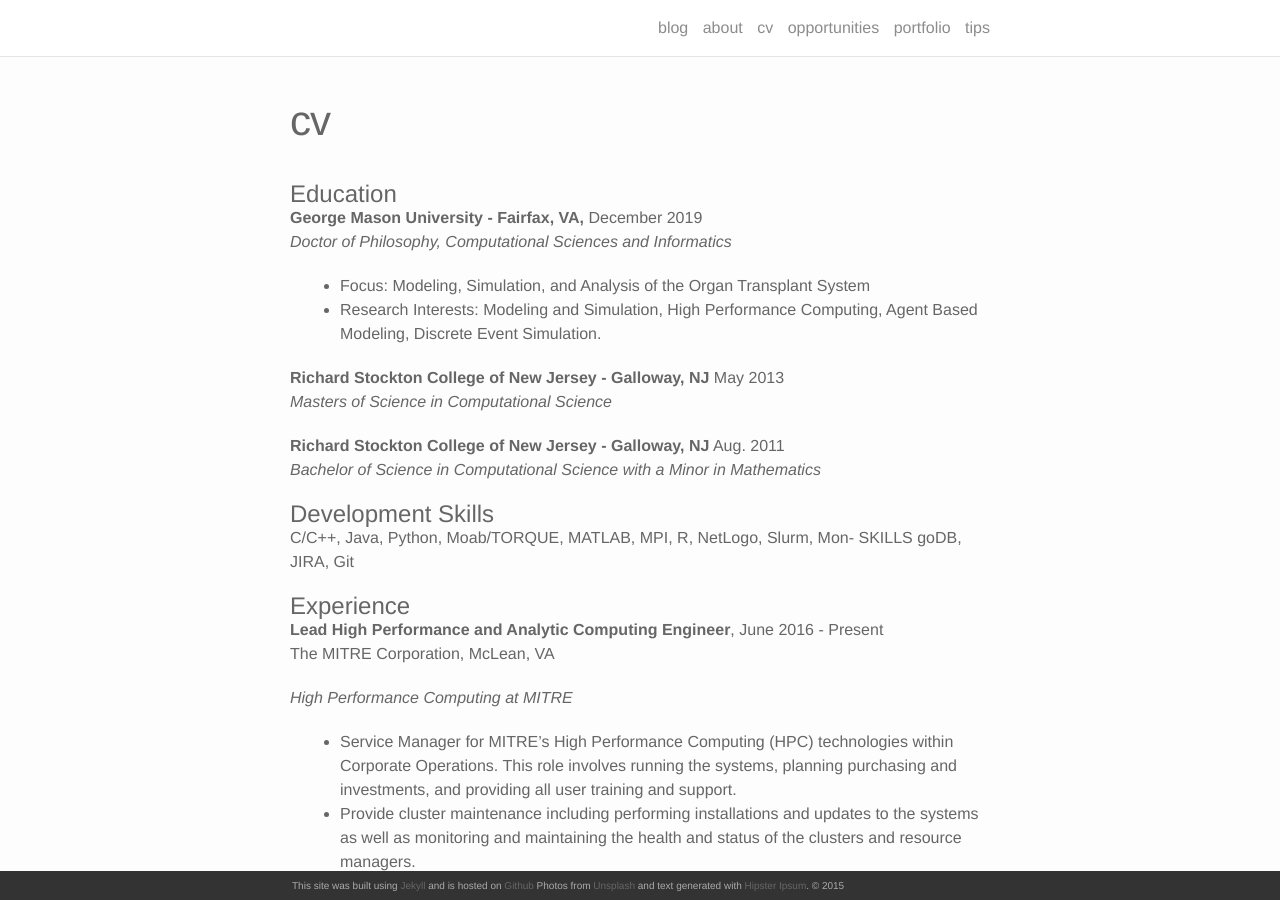
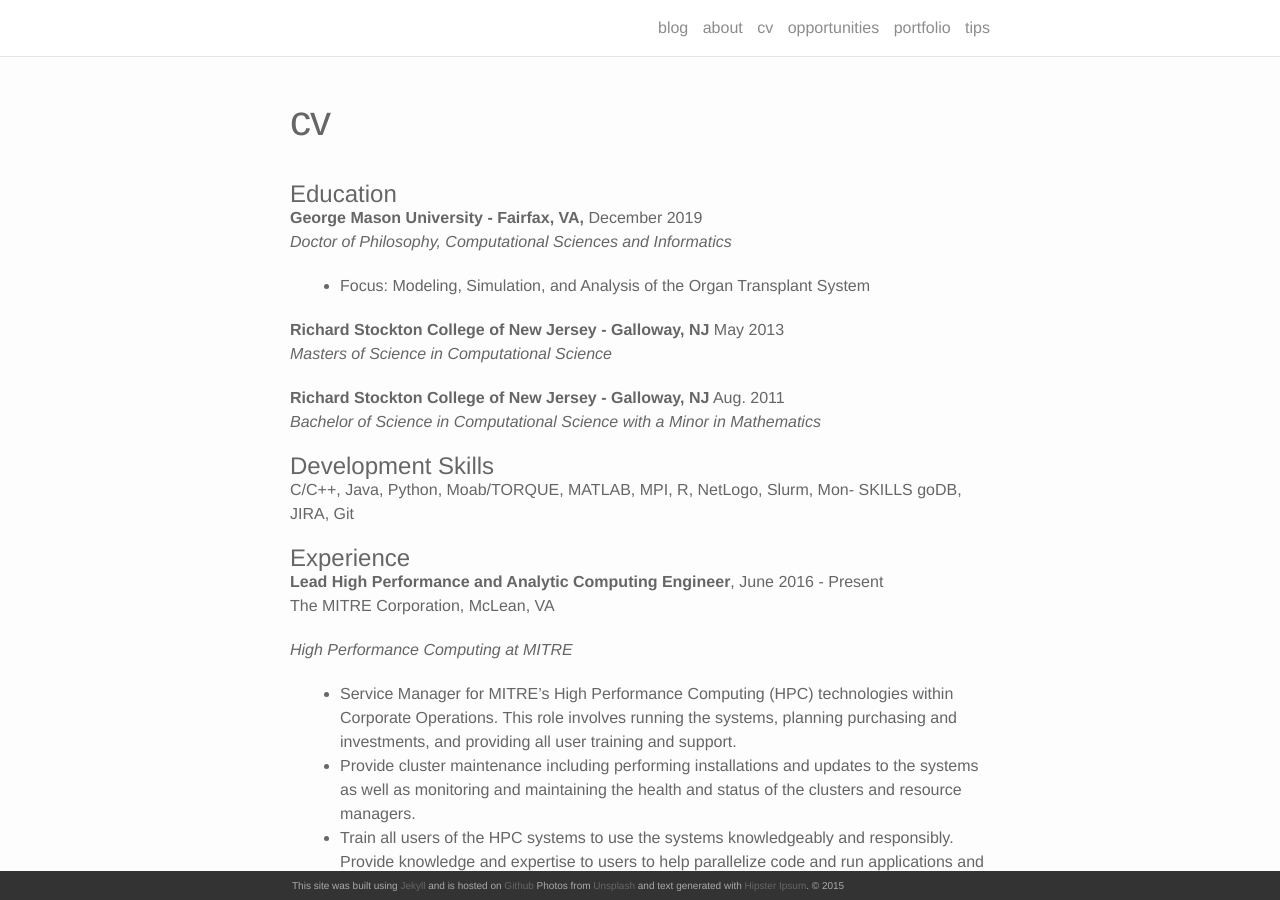
Before and after one commit to ceharvs/ceharvs.github.io, a Jekyll site: the page built from cv.md, in a window 1280 px wide and 900 px high. Built offline with Jekyll 4.4.1, drawn with Linux system fonts in a browser that asks for light colours; nearby versions of some CDN libraries.

Commit message:
REmoved research interests

```diff
--- a/cv.md
+++ b/cv.md
@@ -9,7 +9,6 @@ permalink: /cv/
 **George Mason University - Fairfax, VA,** December 2019 <br>
 *Doctor of Philosophy, Computational Sciences and Informatics*
 * Focus: Modeling, Simulation, and Analysis of the Organ Transplant System
-* Research Interests: Modeling and Simulation, High Performance Computing, Agent Based Modeling, Discrete Event Simulation.
 
 **Richard Stockton College of New Jersey - Galloway, NJ** May 2013 <br>
 *Masters of Science in Computational Science*
```
